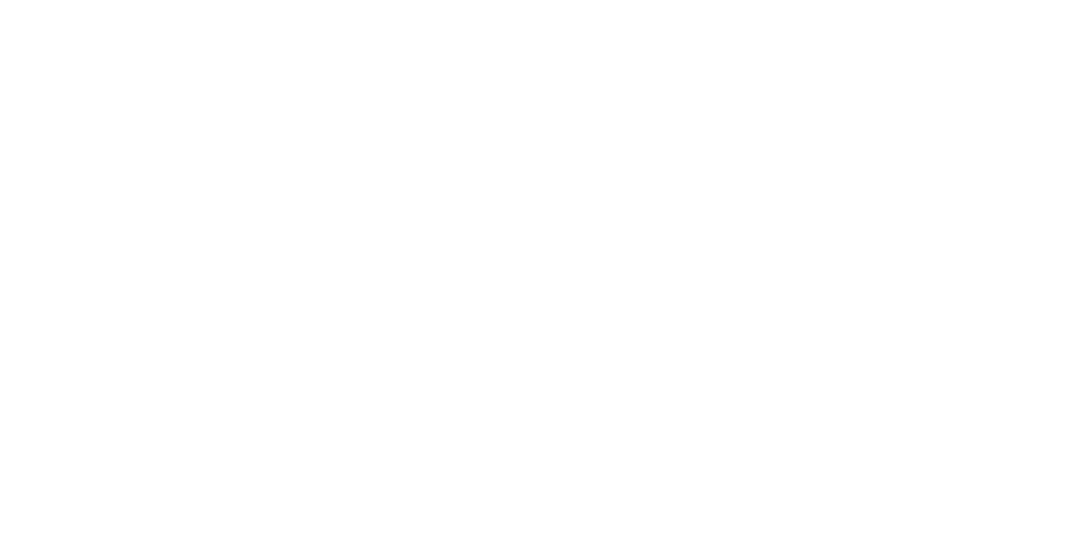
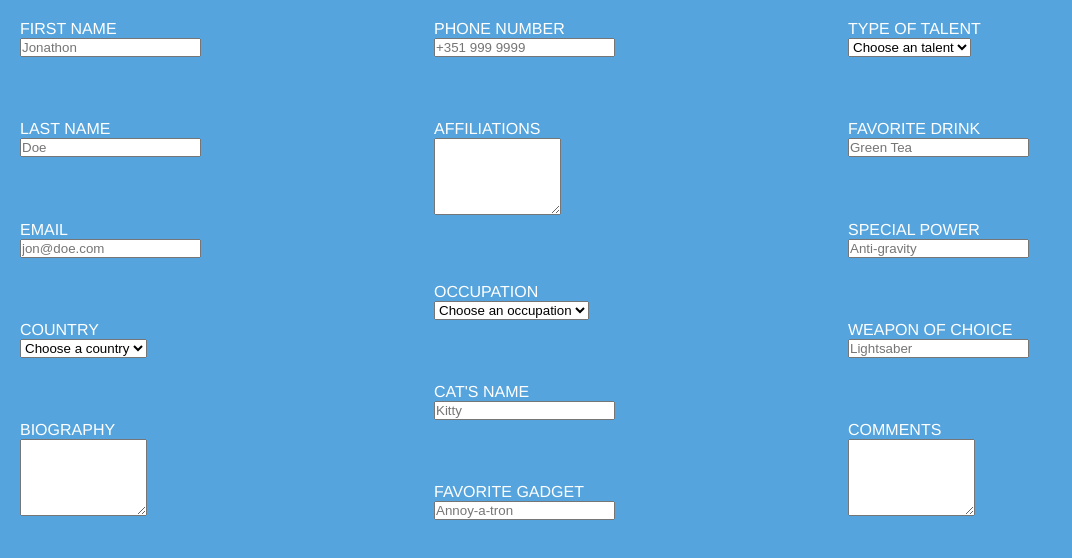
Before and after one commit to jbooher/06-forms, a plain HTML site: page index.html in a window 1280 px wide. Shown: the whole page, without its empty margins (0-1072 px from the left). Drawn offline with Linux system fonts and the light colour scheme.

Commit message:
Page layout complete with basic stylings.

```diff
--- a/index.html
+++ b/index.html
@@ -6,7 +6,107 @@
     <link rel="stylesheet" href="main.css">
   </head>
   <body>
-    <main>
+    <main class="forms">
+
+      <div class="column1">
+        <div class="form-item">
+          <label for="first-name">First Name</label>
+          <input type="text" name="first-name" placeholder="Jonathon">
+        </div>
+
+        <div class="form-item">
+          <label for="last-name">Last Name</label>
+          <input type="text" name="last-name" placeholder="Doe">
+        </div>
+
+
+        <div class="form-item">
+          <label for="email">Email</label>
+          <input type="email" name="email" placeholder="jon@doe.com">
+        </div>
+
+        <div class="form-item">
+          <label for="country">Country</label>
+          <select name="country">
+            <option value="">Choose a country</option>
+            <option value="France">France</option>
+            <option value="Italy">Italy</option>
+            <option value="Portugal">Portugal</option>
+          </select>
+        </div>
+
+        <div class="form-item">
+          <label for="bio">Biography</label>
+          <textarea name="bio"></textarea>
+        </div>
+      </div>
+      <div class="column2">
+
+        <div class="form-item">
+          <label for="phone">Phone Number</label>
+          <input type="tel" name="phone" placeholder="+351 999 9999">
+        </div>
+
+        <div class="form-item">
+          <label for="affil">Affiliations</label>
+          <textarea name="affil"></textarea>
+        </div>
+
+        <div class="form-item">
+          <label for="job">Occupation</label>
+          <select name="job">
+            <option value="">Choose an occupation</option>
+            <option value="France">Web Developer</option>
+            <option value="Italy">Sales Manager</option>
+            <option value="Portugal">Burger Flipper</option>
+          </select>
+        </div>
+
+        <div class="form-item">
+          <label for="cats-name">Cat's Name</label>
+          <input type="text" name="cats-name" placeholder="Kitty">
+        </div>
+
+        <div class="form-item">
+          <label for="fav-gadget">Favorite Gadget</label>
+          <input type="text" name="fav-gadget" placeholder="Annoy-a-tron">
+        </div>
+
+      </div>
+
+      <div class="column3">
+
+        <div class="form-item">
+          <label for="talent">Type of talent</label>
+          <select name="talent">
+            <option value="">Choose an talent</option>
+            <option value="France">Web Developer</option>
+            <option value="Italy">Sales Manager</option>
+            <option value="Portugal">Burger Flipper</option>
+          </select>
+        </div>
+
+        <div class="form-item">
+          <label for="fav-drink">Favorite Drink</label>
+          <input type="text" name="fav-drink" placeholder="Green Tea">
+        </div>
+
+        <div class="form-item">
+          <label for="special-power">Special Power</label>
+          <input type="text" name="special-power" placeholder="Anti-gravity">
+        </div>
+
+        <div class="form-item">
+          <label for="weapon">Weapon of Choice</label>
+          <input type="text" name="weapon" placeholder="Lightsaber">
+        </div>
+
+        <div class="form-item">
+          <label for="comments">Comments</label>
+          <textarea name="comment"></textarea>
+        </div>
+
+      </div>
 
     </main>
   </body>
--- a/main.css
+++ b/main.css
@@ -1,4 +1,47 @@
+/*Base*/
 * {
   margin: 0;
   padding: 0;
 }
+
+body {
+  background-color: #55a4dd;
+  font-family: Helvetica;
+}
+
+label {
+  display: block;
+  color: #fff;
+  text-transform: uppercase;
+}
+
+textarea {
+  height: 75px;
+  width: 125px;
+}
+
+/*Layout*/
+
+
+
+/*Module*/
+.forms {
+  display: flex;
+}
+
+.column1, .column2, .column3 {
+  display: flex;
+  flex-direction: column;
+  justify-content: space-between;
+  margin: 20px 10px 20px 20px;
+  width: 30%;
+  height: 500px;
+}
+
+
+
+/*State*/
+
+
+
+/*Util*/
```
